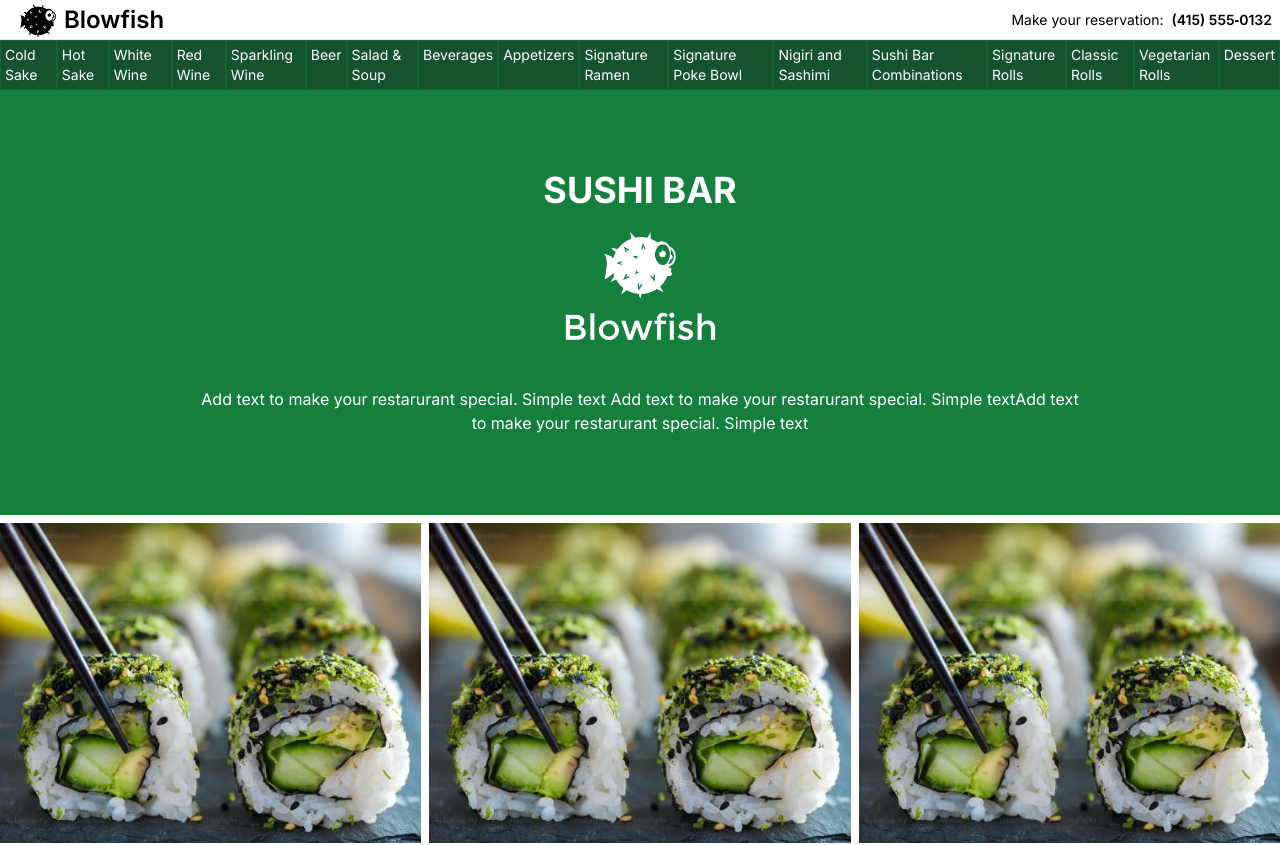
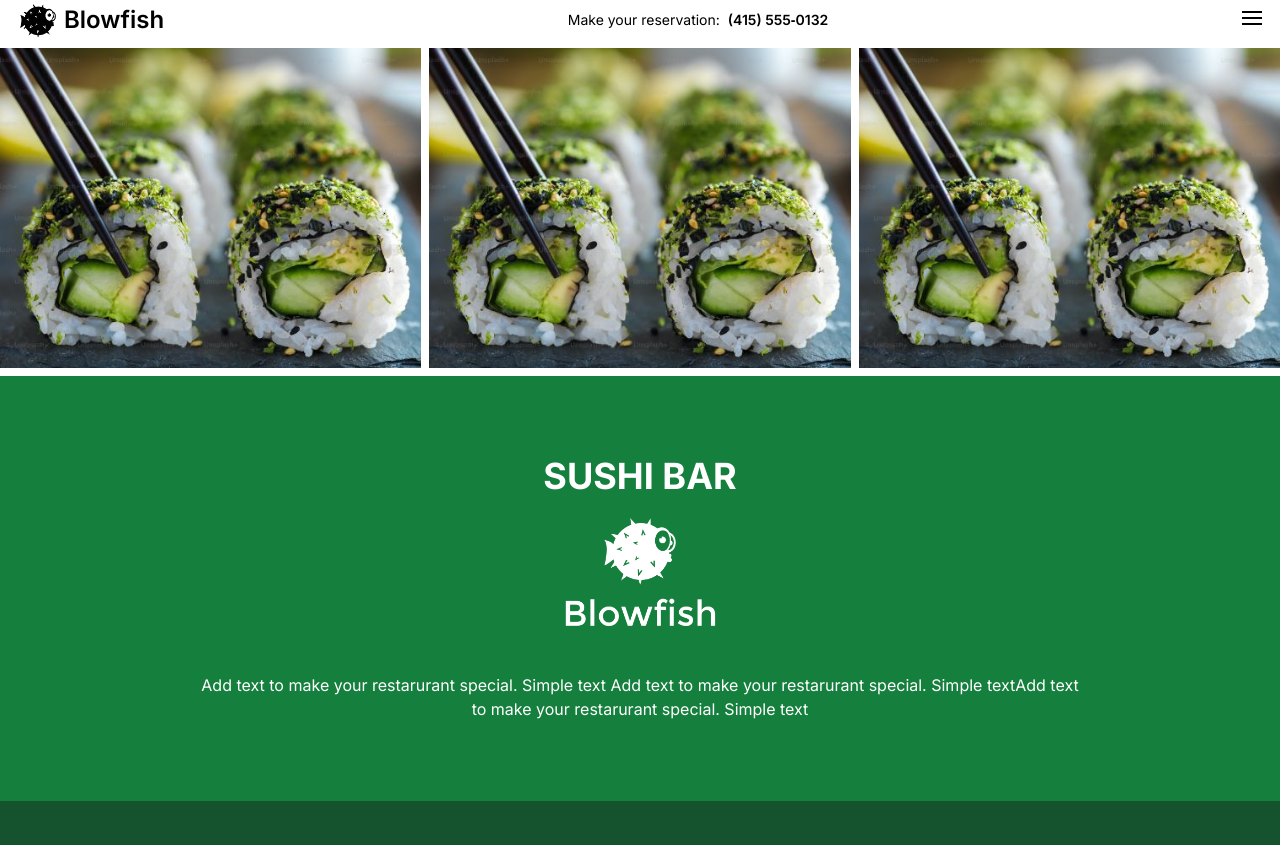
Before and after one commit to wjaqbo/wjaqbo.github.io, a Next.js app: page / in a window 1280 px wide. Shown: the top 845 px of the page. Built offline with nearby package versions, Linux system fonts and the light colour scheme.

Commit message:
Add navigation + context provider for navigation

```diff
--- a/src/app/layout.tsx
+++ b/src/app/layout.tsx
@@ -1,8 +1,8 @@
 import type { Metadata } from "next";
 import { Inter } from "next/font/google";
 import "./globals.css";
-import { AnimationProvider } from "@/components";
-import Header from "@/components/Header";
+import { AnimationProvider, Navigation, Header, Footer } from "@/components";
+import NavContextProvider from "@/components/NavContextProvider";
 
 const inter = Inter({ subsets: ["latin"] });
 
@@ -20,11 +20,12 @@
     <html lang="en" className="dark scroll-smooth focus:scroll-auto">
       <body className={`${inter.className} flex min-h-screen flex-col`}>
         <AnimationProvider>
-          <Header />
+          <NavContextProvider>
+            <Header />
+            <Navigation />
+          </NavContextProvider>
           {children}
-          <footer className="bg-green-700 px-2 py-10 text-white">
-            @digitmonkey
-          </footer>
+          <Footer />
         </AnimationProvider>
       </body>
     </html>
--- a/src/app/page.tsx
+++ b/src/app/page.tsx
@@ -3,10 +3,10 @@
 export default function Home() {
   return (
     <main className="w-full">
-      <Navigation />
+      <Slider />
       <Hero />
-      <Slider />
       <Menu />
+      <Hero />
     </main>
   );
 }
--- /dev/null
+++ b/src/components/Footer.tsx
@@ -0,0 +1,7 @@
+import React from "react";
+
+export default function Footer() {
+  return (
+    <footer className="bg-green-700 px-2 py-10 text-white">@digitmonkey</footer>
+  );
+}
--- /dev/null
+++ b/src/components/Hamburger.tsx
@@ -0,0 +1,39 @@
+"use client";
+
+import React, { useContext } from "react";
+
+import { NavContext } from "./NavContextProvider";
+
+export default function Hamburger() {
+  const { isOpen, setIsOpen } = useContext(NavContext);
+  return (
+    <nav>
+      <button
+        className="relative h-10 w-10 text-black focus:outline-none"
+        onClick={() => setIsOpen(!isOpen)}
+      >
+        <span className="sr-only">Open main menu</span>
+        <div className="absolute left-1/2 top-1/2 block w-5 -translate-x-1/2 -translate-y-1/2 transform">
+          <span
+            aria-hidden="true"
+            className={`absolute block h-0.5 w-5 transform bg-current transition duration-100 ease-in-out ${
+              isOpen ? "rotate-45" : "-translate-y-1.5"
+            }`}
+          ></span>
+          <span
+            aria-hidden="true"
+            className={`absolute block h-0.5 w-5 transform bg-current transition duration-100 ease-in-out ${
+              isOpen ? "opacity-0" : "opacity-1"
+            }`}
+          ></span>
+          <span
+            aria-hidden="true"
+            className={`absolute block h-0.5 w-5 transform bg-current transition duration-100 ease-in-out ${
+              isOpen ? "-rotate-45" : "translate-y-1.5"
+            }`}
+          ></span>
+        </div>
+      </button>
+    </nav>
+  );
+}
--- a/src/components/Header.tsx
+++ b/src/components/Header.tsx
@@ -1,10 +1,11 @@
 import Image from "next/image";
 import Link from "next/link";
 import React from "react";
+import Hamburger from "./Hamburger";
 
 export default function Header() {
   return (
-    <header className="sticky top-0 z-10 flex h-10 items-center justify-between overflow-hidden border-b bg-white bg-opacity-50 px-2 backdrop-blur-xl">
+    <header className="sticky top-0 z-20 flex h-10 items-center justify-between overflow-hidden bg-white bg-opacity-50 px-2 backdrop-blur-xl">
       <Link href="/">
         <Image
           data-aos="fade-right"
@@ -20,6 +21,7 @@
         <p className="hidden md:inline-flex">Make your reservation:</p>
         <p className="font-semibold">(415)&nbsp;555&#8209;0132</p>
       </div>
+      <Hamburger />
     </header>
   );
 }
--- a/src/components/Menu.tsx
+++ b/src/components/Menu.tsx
@@ -15,7 +15,7 @@
             >
               {category.title}
             </h3>
-            <ul className="center grid md:grid-cols-2 lg:px-8 xl:grid-cols-3">
+            <ul className="grid gap-6 md:grid-cols-2 lg:px-8 xl:grid-cols-3">
               {category.listItems.map((item) => (
                 <li
                   data-aos={"fade-up"}
--- /dev/null
+++ b/src/components/NavContextProvider.tsx
@@ -0,0 +1,23 @@
+"use client";
+
+import React, { createContext, useState } from "react";
+
+interface INavContex {
+  isOpen?: boolean;
+  setIsOpen: (arg: boolean) => void;
+}
+
+export const NavContext = createContext<INavContex>({} as INavContex);
+
+export default function NavContextProvider({
+  children,
+}: {
+  children: React.ReactNode;
+}) {
+  const [isOpen, setIsOpen] = useState(false);
+  return (
+    <NavContext.Provider value={{ isOpen, setIsOpen }}>
+      {children}
+    </NavContext.Provider>
+  );
+}
--- a/src/components/Navigation.tsx
+++ b/src/components/Navigation.tsx
@@ -1,22 +1,31 @@
-import React from "react";
+"use client";
+
+import React, { useContext } from "react";
 import Link from "next/link";
 
 import menu from "@/menu-blowfish.json";
+import { NavContext } from "./NavContextProvider";
 
-export default async function Navigation() {
+export default function Navigation() {
+  let { isOpen, setIsOpen } = useContext(NavContext);
   const caterogies = menu.map((category) => (
     <Link
       key={category.categoryId}
       href={`/#${category.categoryId}`}
-      className="border border-green-800 p-1 text-sm outline-none hover:bg-green-800 focus:bg-green-800 active:bg-green-800 dark:text-white"
+      onClick={() => setIsOpen(false)}
+      className="p-1 text-sm outline-none transition-all duration-100 hover:text-green-200 focus:text-green-300 active:text-green-300"
     >
       {category.title}
     </Link>
   ));
   return (
-    <section className="sticky bottom-0 z-20 bg-opacity-80 backdrop-blur-2xl dark:bg-green-900">
+    <section
+      className={`${
+        isOpen ? "opacity-100" : "opacity-0"
+      } fixed right-0 top-10 z-10 w-full border-b bg-white bg-opacity-50 py-5 font-semibold backdrop-blur-xl transition`}
+    >
       {/* <h2 className="text-4xl font-bold text-white">MENU</h2> */}
-      <nav className="flex items-stretch">{caterogies}</nav>
+      <nav className="grid grid-cols-2 gap-2 px-10">{caterogies}</nav>
     </section>
   );
 }
--- a/src/components/index.ts
+++ b/src/components/index.ts
@@ -3,5 +3,7 @@
 import Slider from "./Slider";
 import Menu from "./Menu";
 import Navigation from "./Navigation";
+import Header from "./Header";
+import Footer from "./Footer";
 
-export { AnimationProvider, Hero, Slider, Menu, Navigation };
+export { AnimationProvider, Hero, Slider, Menu, Navigation, Header, Footer };
```
